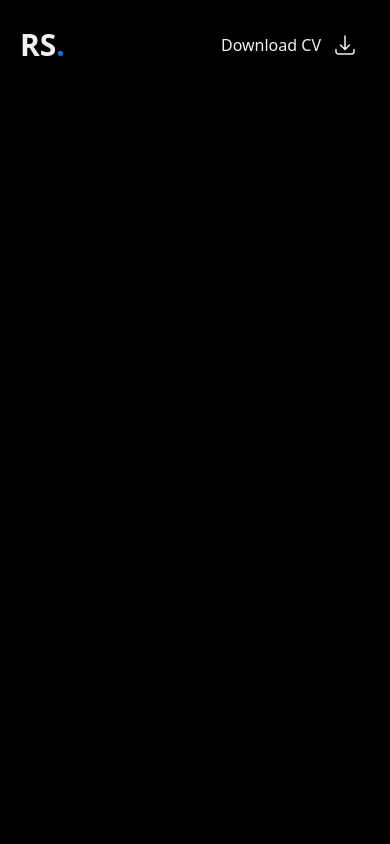
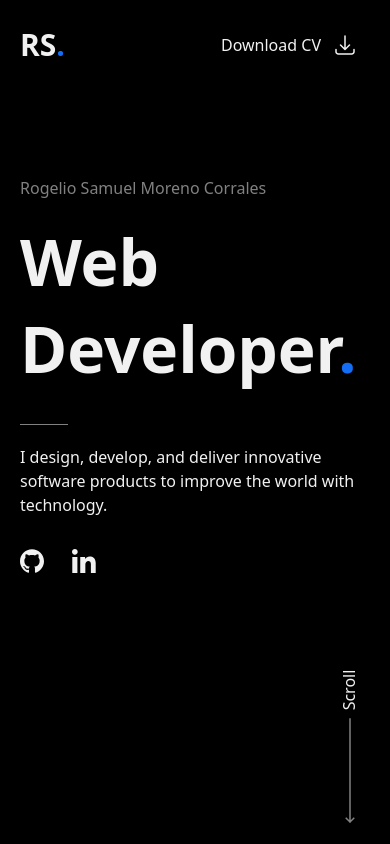
Before and after one commit to sam-621/rogeliosamuel.com, an Astro site: page / in a window 390 px wide. Built offline with nearby package versions, Linux system fonts and the light colour scheme; Astro itself is replaced by a stand-in of ours.

Commit message:
feat(hero):  add hero in mobile

```diff
--- a/src/components/Header.astro
+++ b/src/components/Header.astro
@@ -1,4 +1,4 @@
-<header class='flex items-center justify-between'>
+<header class='flex items-center justify-between h-[50px]'>
   <h1 class='text-neutral-1 text-3xl font-bold'>RS<span class='text-primary'>.</span></h1>
   <a
     class='text-neutral-1 flex gap-3 items-center p-3 border border-transparent hover:border-neutral-2 rounded-md'
--- /dev/null
+++ b/src/components/Hero.astro
@@ -0,0 +1,33 @@
+---
+import GithubIcon from './icons/GithubIcon.astro'
+import LinkedinIcon from './icons/LinkedinIcon.astro'
+import ScrollArrowIcon from './icons/ScrollArrowIcon.astro'
+---
+
+<section class='h-[calc(100vh-50px-40px)] flex flex-col'>
+  <div class='flex flex-col justify-center gap-8 h-full'>
+    <div class='flex flex-col gap-[18px]'>
+      <p class='text-neutral-2 text-base font-medium'>Rogelio Samuel Moreno Corrales</p>
+      <h1 class='text-neutral-1 text-[64px] font-bold leading-[normal]'>
+        Web Developer<span class='text-primary'>.</span>
+      </h1>
+    </div>
+    <div class='flex flex-col gap-5'>
+      <hr class='w-12 border-neutral-2' />
+      <p class='text-neutral-1'>
+        I design, develop, and deliver innovative software products to improve the world with
+        technology.
+      </p>
+    </div>
+    <div class='flex gap-7'>
+      <GithubIcon />
+      <LinkedinIcon />
+    </div>
+  </div>
+  <div class='flex justify-end'>
+    <div class='flex flex-col items-center gap-4'>
+      <p class='text-neutral-1 w-fit -rotate-90'>Scroll</p>
+      <ScrollArrowIcon />
+    </div>
+  </div>
+</section>
--- /dev/null
+++ b/src/components/icons/GithubIcon.astro
@@ -0,0 +1,14 @@
+<svg width='24' height='24' viewBox='0 0 24 24' fill='none' xmlns='http://www.w3.org/2000/svg'>
+  <path
+    d='M12 0.296227C5.37346 0.296227 0 5.66874 0 12.2963C0 17.5983 3.43837 22.0964 8.20639 23.6832C8.80609 23.7942 9.02632 23.4228 9.02632 23.1059C9.02632 22.8198 9.01512 21.8744 9.01004 20.8717C5.67152 21.5976 4.96707 19.4558 4.96707 19.4558C4.42121 18.0688 3.6347 17.7 3.6347 17.7C2.54598 16.9552 3.71676 16.9705 3.71676 16.9705C4.9218 17.0552 5.55632 18.2071 5.55632 18.2071C6.62659 20.0417 8.36356 19.5113 9.04834 19.2047C9.15601 18.429 9.46705 17.8997 9.81019 17.6001C7.14488 17.2966 4.34291 16.2676 4.34291 11.6696C4.34291 10.3595 4.81169 9.28894 5.57938 8.4486C5.45477 8.1463 5.04406 6.92583 5.69561 5.2729C5.69561 5.2729 6.70329 4.95037 8.99648 6.50297C9.95363 6.237 10.9802 6.10374 12 6.09922C13.0199 6.10374 14.0472 6.237 15.0062 6.50297C17.2967 4.95037 18.303 5.2729 18.303 5.2729C18.9561 6.92583 18.5452 8.1463 18.4206 8.4486C19.19 9.28894 19.6556 10.3594 19.6556 11.6696C19.6556 16.2785 16.8483 17.2935 14.1763 17.5905C14.6066 17.9629 14.9902 18.6932 14.9902 19.8127C14.9902 21.4183 14.9762 22.7106 14.9762 23.1059C14.9762 23.4252 15.1922 23.7994 15.8006 23.6816C20.566 22.093 24 17.5965 24 12.2963C24 5.66874 18.6273 0.296227 12 0.296227Z'
+    fill='#F1F1F1'></path>
+  <path
+    d='M4.49523 17.3906C4.46888 17.4502 4.37496 17.468 4.28959 17.4272C4.20254 17.388 4.1536 17.3067 4.18183 17.2469C4.20771 17.1855 4.30164 17.1684 4.38851 17.2096C4.47575 17.2487 4.52544 17.3307 4.49523 17.3906ZM5.08552 17.9172C5.0283 17.9703 4.9164 17.9457 4.84045 17.8618C4.76195 17.7781 4.74727 17.6663 4.80534 17.6124C4.86435 17.5594 4.97287 17.5842 5.05155 17.6679C5.13004 17.7525 5.14528 17.8637 5.08543 17.9173L5.08552 17.9172ZM5.4905 18.5911C5.4169 18.6422 5.29662 18.5943 5.22236 18.4876C5.14886 18.3809 5.14886 18.2529 5.22396 18.2017C5.2985 18.1504 5.4169 18.1965 5.49219 18.3024C5.5656 18.4109 5.5656 18.5389 5.4904 18.5912L5.4905 18.5911ZM6.17527 19.3716C6.10949 19.4441 5.96944 19.4247 5.86686 19.3257C5.76202 19.2289 5.73275 19.0916 5.79872 19.019C5.86526 18.9464 6.00615 18.9668 6.10949 19.065C6.21367 19.1615 6.24548 19.2999 6.17537 19.3716H6.17527ZM7.06033 19.6351C7.03143 19.729 6.89647 19.7718 6.76057 19.7319C6.62486 19.6907 6.53601 19.5806 6.5634 19.4857C6.59163 19.3911 6.72716 19.3466 6.8641 19.3893C6.99962 19.4302 7.08865 19.5395 7.06042 19.6351H7.06033ZM8.06773 19.7468C8.07111 19.8458 7.95582 19.9279 7.81315 19.9297C7.66962 19.9328 7.55358 19.8527 7.55207 19.7554C7.55207 19.6554 7.66473 19.5741 7.80816 19.5718C7.95084 19.5689 8.06773 19.6485 8.06773 19.7468ZM9.05725 19.7089C9.07438 19.8055 8.97518 19.9047 8.83354 19.931C8.69425 19.9564 8.56531 19.8968 8.54752 19.8011C8.5302 19.7021 8.63128 19.603 8.77029 19.5773C8.91222 19.5527 9.03918 19.6107 9.05725 19.7089Z'
+    fill='#F1F1F1'></path>
+</svg>
+
+<style>
+  svg:hover path {
+    fill: #909090;
+  }
+</style>
--- /dev/null
+++ b/src/components/icons/LinkedinIcon.astro
@@ -0,0 +1,12 @@
+<svg width='24' height='24' viewBox='0 0 24 24' fill='none' xmlns='http://www.w3.org/2000/svg'>
+  <path
+    d='M5.40001 24H0.299995V7.95H5.40001V24ZM2.85 5.7C1.2 5.7 0 4.5 0 2.85C0 1.2 1.35 0 2.85 0C4.5 0 5.7 1.2 5.7 2.85C5.7 4.5 4.5 5.7 2.85 5.7ZM24 24H18.9V15.3C18.9 12.75 17.85 12 16.35 12C14.85 12 13.35 13.2 13.35 15.45V24H8.25V7.95H13.05V10.2C13.5 9.15 15.3 7.5 17.85 7.5C20.7 7.5 23.7 9.15 23.7 14.1V24H24Z'
+    fill='#F1F1F1'
+    class='transition-colors'></path>
+</svg>
+
+<style>
+  svg:hover path {
+    fill: #909090;
+  }
+</style>
--- /dev/null
+++ b/src/components/icons/ScrollArrowIcon.astro
@@ -0,0 +1,7 @@
+<svg width='10' height='106' viewBox='0 0 10 106' fill='none' xmlns='http://www.w3.org/2000/svg'>
+  <path
+    d='M8.75 100.25L5 104M5 104L1.25 100.25M5 104V95V1'
+    stroke='#818181'
+    stroke-width='1.5'
+    stroke-linecap='square'></path>
+</svg>
--- a/src/pages/index.astro
+++ b/src/pages/index.astro
@@ -1,5 +1,6 @@
 ---
 import Header from '../components/Header.astro'
+import Hero from '../components/Hero.astro'
 ---
 
 <html lang='en'>
@@ -12,11 +13,6 @@ import Header from '../components/Header.astro'
   </head>
   <body class='bg-view m-5'>
     <Header />
+    <Hero />
   </body>
 </html>
-
-<style is:global>
-  h1 h2 h3 h4 h5 h6 p span a {
-    @apply text-neutral-1;
-  }
-</style>
```
